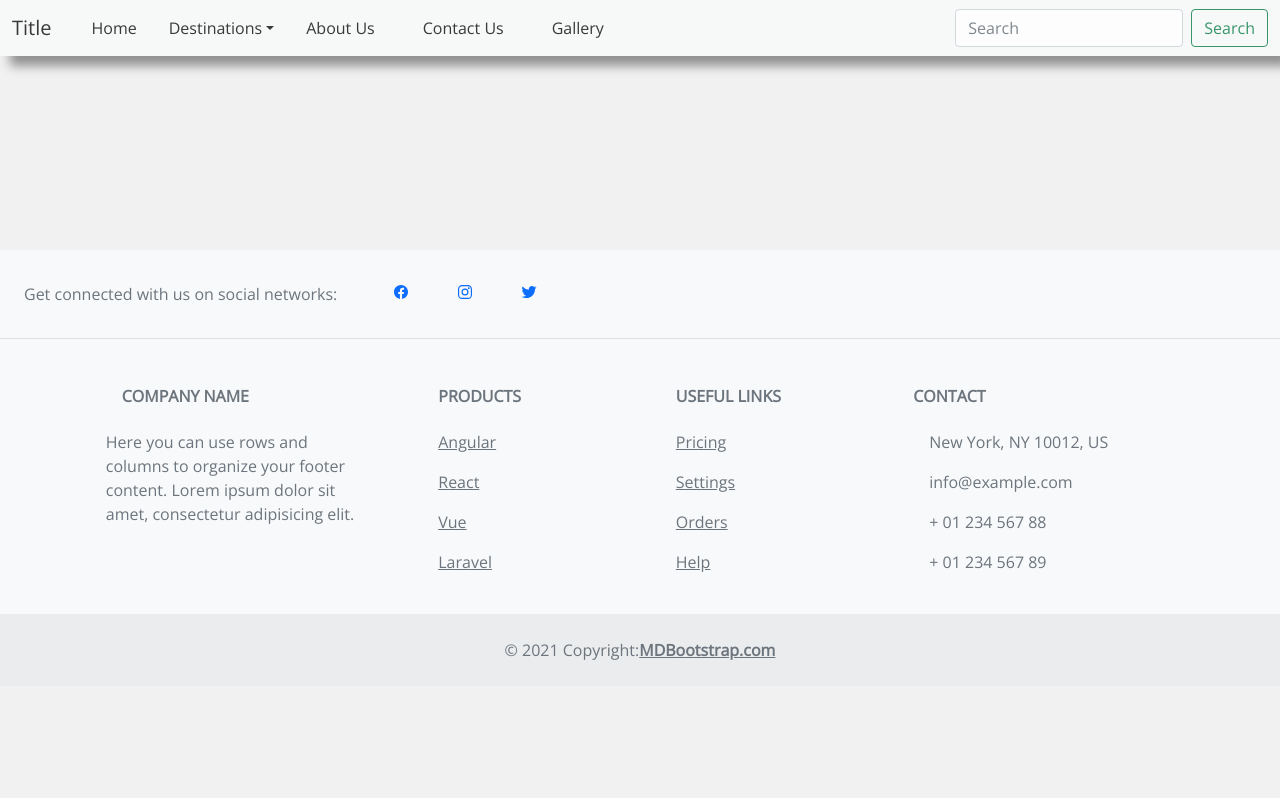
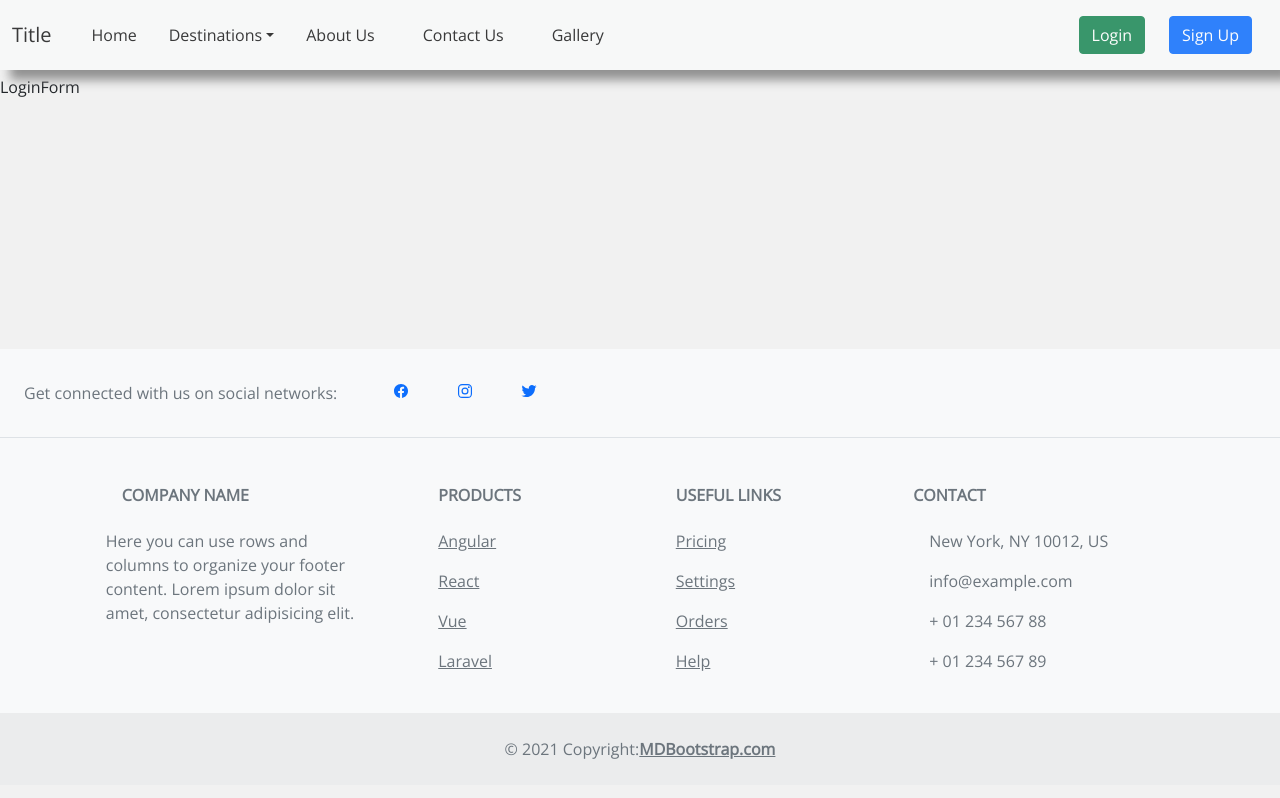
Before and after one commit to AnikateKoul/webdproject, a React (Create React App) app: page /login in a window 1280 px wide. Built offline with nearby package versions, Linux system fonts and the light colour scheme.

Commit message:
seventh commit 3/19/2022

```diff
--- a/src/App.js
+++ b/src/App.js
@@ -2,11 +2,12 @@ import "./App.css";
 import Navbar from "./Components/Navbar";
 import Slider from "./Components/Slider/Slider";
 import React from "react";
-import { BrowserRouter as Router, Routes, Route } from "react-router-dom";
 import About from "./Components/About";
 import ContactUS from "./Components/ContactUS";
 import Footer from "./Components/Footer";
 import Thanks from "./Components/Thanks";
+import LoginForm from "./Components/LoginForm";
+import { BrowserRouter as Router, Routes, Route } from "react-router-dom";
 
 function App() {
   return (
@@ -14,17 +15,19 @@ function App() {
       <Router>
         <Navbar />
         <Routes>
-          <Route path="/" element={<><Slider /> </>} />
-
+          <Route path="/" element={<Slider />} />
         </Routes>
         <Routes>
-          <Route path="/about" element={<><About /> </>} />
+          <Route path="/about" element={<About />} />
         </Routes>
         <Routes>
-          <Route path="/contact" element={<><ContactUS /> </>} />
+          <Route path="/contact" element={<ContactUS /> } />
         </Routes>
         <Routes>
           <Route path="/thank" element={<Thanks />} />
+        </Routes>
+        <Routes>
+          <Route path="/login" element={<LoginForm />} />
         </Routes>
         <Footer />
       </Router>
--- /dev/null
+++ b/src/Components/LoginForm.js
@@ -0,0 +1,10 @@
+import React from 'react'
+
+export default function LoginForm() {
+  return (
+      <>
+      <div style={{height: "75px"}}></div>
+    <div>LoginForm</div>
+    </>
+  )
+}
--- a/src/Components/Navbar.js
+++ b/src/Components/Navbar.js
@@ -3,7 +3,10 @@ import { Link } from "react-router-dom";
 export default function Navbar() {
   return (
     <>
-      <nav className="navbar fixed-top navbar-expand-lg navbar-light bg-light" style={{boxShadow: "10px 10px 10px grey", opacity: "0.85"}}>
+      <nav
+        className="navbar fixed-top navbar-expand-lg navbar-light bg-light"
+        style={{ boxShadow: "10px 10px 10px grey", opacity: "0.85" }}
+      >
         <div className="container-fluid">
           <Link className="navbar-brand" to="/">
             Title
@@ -22,29 +25,62 @@ export default function Navbar() {
           <div className="collapse navbar-collapse" id="navbarSupportedContent">
             <ul className="navbar-nav me-auto mb-2 mb-lg-0">
               <li className="nav-item">
-                <Link className="nav-link active mx-3" aria-current="page" to="/">
+                <Link
+                  className="nav-link active mx-3"
+                  aria-current="page"
+                  to="/"
+                >
                   Home
                 </Link>
               </li>
               <li className="nav-item dropdown">
-          <a className="nav-link active dropdown-toggle" href="#" id="navbarDropdown" role="button" data-bs-toggle="dropdown" aria-expanded="false">
-            Destinations
-          </a>
-          <ul className="dropdown-menu" aria-labelledby="navbarDropdown">
-            <li><a className="dropdown-item" href="#">Place1</a></li>
-            <li><a className="dropdown-item" href="#">Place2</a></li>
-            <li><a className="dropdown-item" href="#">Place3</a></li>
-            <li><a className="dropdown-item" href="#">Place4</a></li>
-            <li><a className="dropdown-item" href="#">Place5</a></li>
-          </ul>
-        </li>
+                <a
+                  className="nav-link active dropdown-toggle"
+                  href="#"
+                  id="navbarDropdown"
+                  role="button"
+                  data-bs-toggle="dropdown"
+                  aria-expanded="false"
+                >
+                  Destinations
+                </a>
+                <ul className="dropdown-menu" aria-labelledby="navbarDropdown">
+                  <li>
+                    <a className="dropdown-item" href="#">
+                      Place1
+                    </a>
+                  </li>
+                  <li>
+                    <a className="dropdown-item" href="#">
+                      Place2
+                    </a>
+                  </li>
+                  <li>
+                    <a className="dropdown-item" href="#">
+                      Place3
+                    </a>
+                  </li>
+                  <li>
+                    <a className="dropdown-item" href="#">
+                      Place4
+                    </a>
+                  </li>
+                  <li>
+                    <a className="dropdown-item" href="#">
+                      Place5
+                    </a>
+                  </li>
+                </ul>
+              </li>
               <li className="nav-item">
                 <Link className="nav-link active mx-3" to="/about">
                   About Us
                 </Link>
               </li>
               <li className="nav-item">
-                <Link className="nav-link active mx-3" to="/contact">Contact Us</Link>
+                <Link className="nav-link active mx-3" to="/contact">
+                  Contact Us
+                </Link>
               </li>
               <li className="nav-item">
                 <Link className="nav-link active mx-3" to="/gallery">
@@ -52,7 +88,7 @@ export default function Navbar() {
                 </Link>
               </li>
             </ul>
-            <form className="d-flex">
+            {/* <form className="d-flex">
               <input
                 className="form-control me-2"
                 type="search"
@@ -62,7 +98,19 @@ export default function Navbar() {
               <button className="btn btn-outline-success" type="submit">
                 Search
               </button>
-            </form>
+            </form> */}
+            <ul className="nav navbar-nav ml-auto">
+              <li className="nav-item">
+                <Link className="nav-link" to="/login">
+                <button className="btn btn-success ">Login</button>
+                </Link>
+              </li>
+              <li className="nav-item">
+                <Link className="nav-link" to="/login">
+                  <button className="btn btn-primary mx-2">Sign Up</button>
+                </Link>
+              </li>
+            </ul>
           </div>
         </div>
       </nav>
--- a/src/Components/footer.js
+++ b/src/Components/footer.js
@@ -1,6 +1,6 @@
 import React from "react";
 import { Link } from "react-router-dom";
-import { IconName } from "react-icons/io5";
+// import { IconName } from "react-icons/io5";
 
 export default function Footer() {
   return (
```
